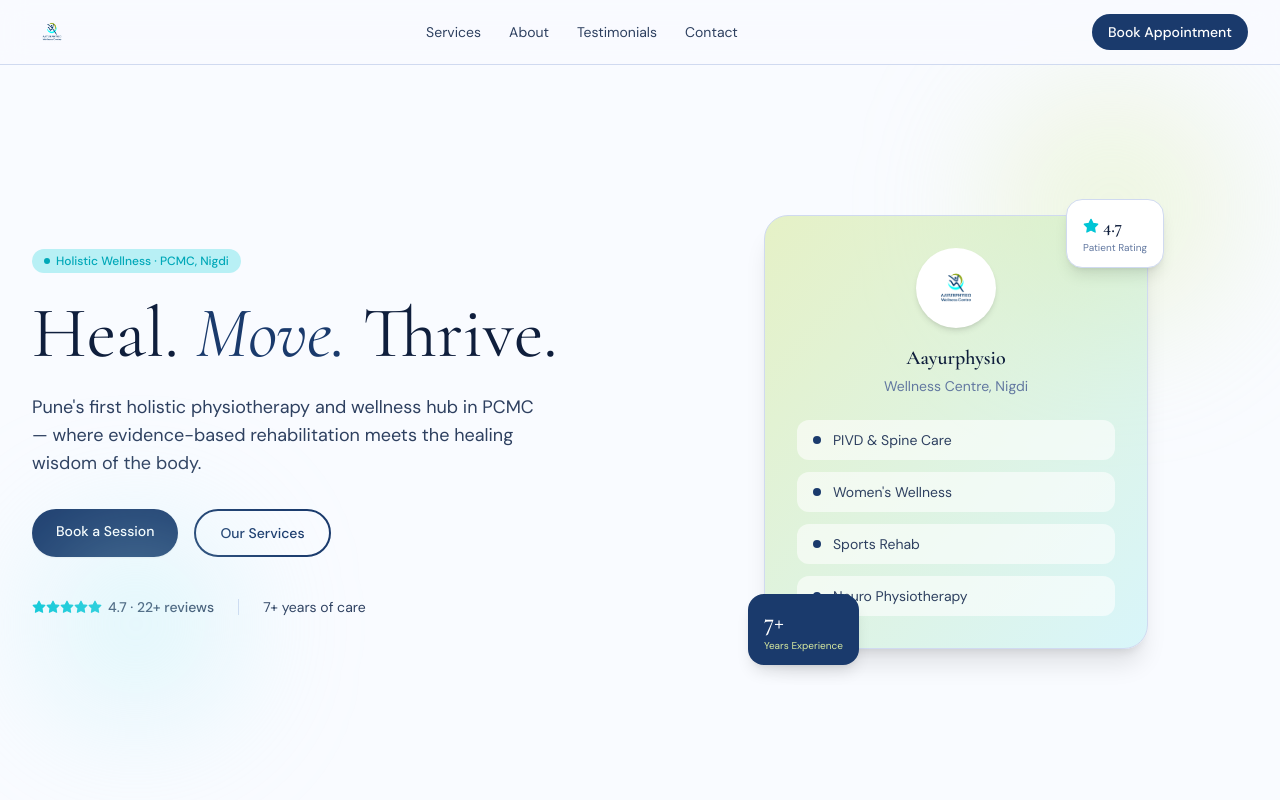
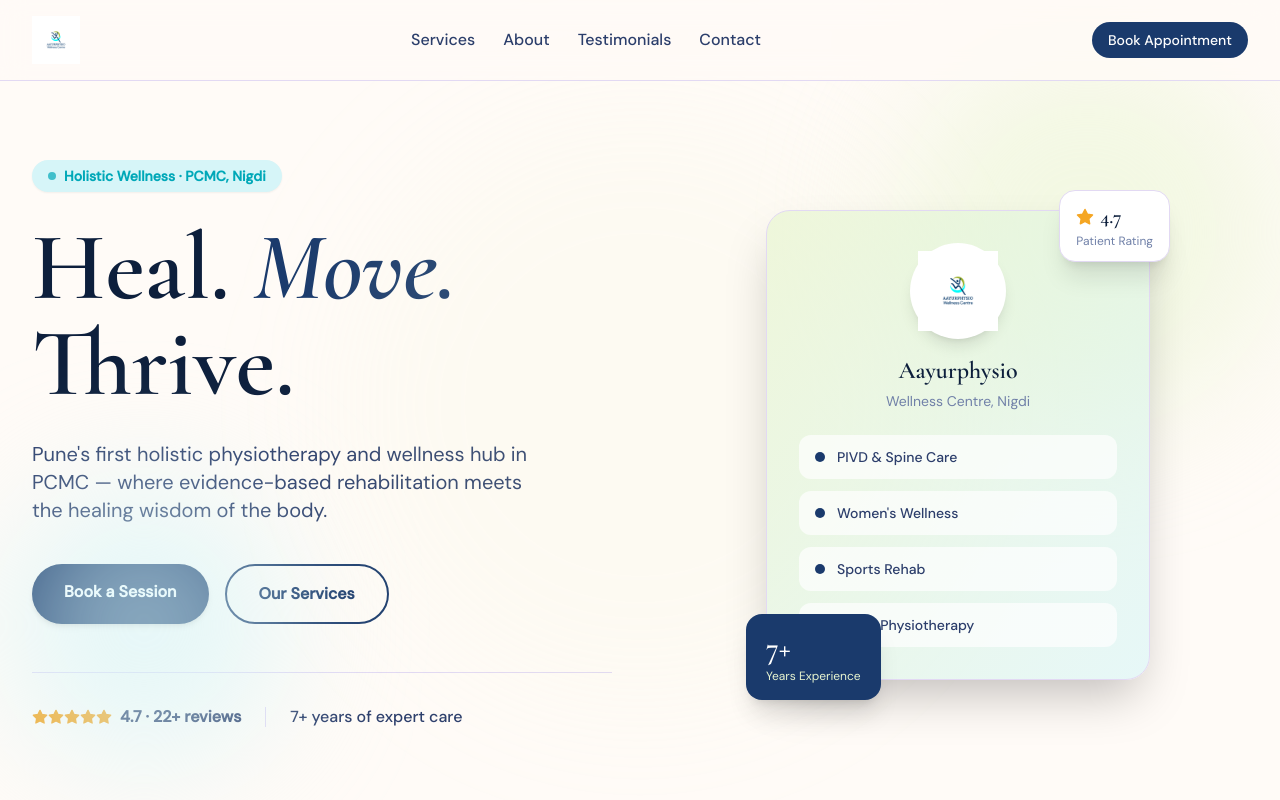
Before and after one commit to VarshaNewaskar/aayurphysio-website, a React (Vite) app: page / in a window 1280 px wide. Shown: the top 800 px of the page. Built offline with nearby package versions, Linux system fonts and the light colour scheme.

Commit message:
Update brand colors and real logo

```diff
--- a/src/components/About.jsx
+++ b/src/components/About.jsx
@@ -69,10 +69,10 @@
             <span className="inline-block px-3 py-1 rounded-full bg-terracotta-light text-terracotta text-xs font-body font-medium mb-5 uppercase tracking-wider">
               About Us
             </span>
-            <h2 className="font-display text-4xl sm:text-5xl text-text-main mb-6 leading-tight">
+            <h2 className="font-display text-5xl sm:text-6xl text-text-main font-semibold mb-6 leading-tight">
               Where Science Meets the Wisdom of Healing
             </h2>
-            <p className="font-body text-text-mid leading-relaxed mb-4">
+            <p className="font-body text-lg text-text-mid leading-relaxed mb-4">
               Aayurphysio Wellness Centre was founded with one mission — to bring truly holistic, evidence-based physiotherapy to PCMC. Located near BHEL Chowk, Nigdi, we are a team of passionate therapists who believe that recovery goes beyond the treatment table.
             </p>
             <p className="font-body text-text-mid leading-relaxed mb-8">
--- a/src/components/BookAppointment.jsx
+++ b/src/components/BookAppointment.jsx
@@ -40,7 +40,7 @@
           <span className="inline-block px-3 py-1 rounded-full bg-sage-light/50 text-sage-dark text-xs font-body font-medium mb-4 uppercase tracking-wider">
             Book Now
           </span>
-          <h2 className="font-display text-4xl sm:text-5xl text-text-main">Start Your Recovery Today</h2>
+          <h2 className="font-display text-5xl sm:text-6xl text-text-main font-semibold">Start Your Recovery Today</h2>
           <p className="mt-4 font-body text-text-muted max-w-md mx-auto text-base">
             Reach us on WhatsApp for a quick response, or fill the form and we'll call you back.
           </p>
--- a/src/components/Contact.jsx
+++ b/src/components/Contact.jsx
@@ -29,7 +29,7 @@
           <span className="inline-block px-3 py-1 rounded-full bg-sage-light/50 text-sage-dark text-xs font-body font-medium mb-4 uppercase tracking-wider">
             Find Us
           </span>
-          <h2 className="font-display text-4xl sm:text-5xl text-text-main">Visit the Clinic</h2>
+          <h2 className="font-display text-5xl sm:text-6xl text-text-main font-semibold">Visit the Clinic</h2>
           <p className="mt-4 font-body text-text-muted max-w-sm mx-auto text-base">
             We're conveniently located near BHEL Chowk, Nigdi, Pune.
           </p>
--- a/src/components/Hero.jsx
+++ b/src/components/Hero.jsx
@@ -4,13 +4,14 @@
 
 export default function Hero() {
   return (
-    <section id="hero" className="relative min-h-screen bg-warm-white flex items-center overflow-hidden pt-16">
-      {/* Decorative circles */}
-      <div className="absolute top-20 right-10 w-64 h-64 rounded-full bg-sage-light/30 blur-3xl pointer-events-none" />
-      <div className="absolute bottom-20 left-10 w-48 h-48 rounded-full bg-terracotta-light/40 blur-3xl pointer-events-none" />
+    <section id="hero" className="relative min-h-screen bg-warm-white flex items-center overflow-hidden pt-20">
+      {/* Decorative blobs */}
+      <div className="absolute top-10 right-0 w-96 h-96 rounded-full bg-sage-light/50 blur-3xl pointer-events-none" />
+      <div className="absolute bottom-10 left-0 w-72 h-72 rounded-full bg-terracotta-light/60 blur-3xl pointer-events-none" />
+      <div className="absolute top-1/2 left-1/2 -translate-x-1/2 -translate-y-1/2 w-[600px] h-[600px] rounded-full bg-sage-light/10 blur-3xl pointer-events-none" />
 
       <div className="max-w-7xl mx-auto px-4 sm:px-6 lg:px-8 w-full py-20">
-        <div className="grid grid-cols-1 lg:grid-cols-2 gap-12 items-center">
+        <div className="grid grid-cols-1 lg:grid-cols-2 gap-14 items-center">
           {/* Left — copy */}
           <motion.div
             initial={{ opacity: 0, y: 30 }}
@@ -18,44 +19,44 @@
             transition={{ duration: 0.7 }}
           >
             {/* Tag pill */}
-            <span className="inline-flex items-center gap-1.5 px-3 py-1 rounded-full bg-terracotta-light text-terracotta text-xs font-body font-medium mb-6">
-              <span className="w-1.5 h-1.5 rounded-full bg-terracotta inline-block" />
+            <span className="inline-flex items-center gap-2 px-4 py-1.5 rounded-full bg-terracotta-light text-terracotta text-sm font-body font-semibold mb-7 shadow-sm">
+              <span className="w-2 h-2 rounded-full bg-terracotta inline-block animate-pulse" />
               Holistic Wellness · PCMC, Nigdi
             </span>
 
-            <h1 className="font-display text-5xl sm:text-6xl lg:text-7xl text-text-main leading-tight mb-6">
+            <h1 className="font-display text-6xl sm:text-7xl lg:text-8xl text-text-main leading-[1.05] mb-7 font-semibold">
               Heal.{' '}
-              <em className="italic text-sage-dark not-italic" style={{ fontStyle: 'italic' }}>Move.</em>{' '}
+              <em className="text-sage-dark" style={{ fontStyle: 'italic' }}>Move.</em>{' '}
               Thrive.
             </h1>
 
-            <p className="font-body text-base sm:text-lg text-text-mid leading-relaxed mb-8 max-w-lg">
+            <p className="font-body text-lg sm:text-xl text-text-mid leading-relaxed mb-10 max-w-lg">
               {CLINIC.description}
             </p>
 
             <div className="flex flex-wrap gap-4">
               <a href="#book"
-                className="px-6 py-3 rounded-full bg-sage-dark text-white font-body font-medium text-sm hover:bg-sage transition-colors duration-200 shadow-sm">
+                className="px-8 py-4 rounded-full bg-sage-dark text-white font-body font-semibold text-base hover:bg-bark transition-colors duration-200 shadow-md hover:shadow-lg">
                 Book a Session
               </a>
               <a href="#services"
-                className="px-6 py-3 rounded-full border-2 border-sage-dark text-sage-dark font-body font-medium text-sm hover:bg-sage-light/30 transition-colors duration-200">
+                className="px-8 py-4 rounded-full border-2 border-sage-dark text-sage-dark font-body font-semibold text-base hover:bg-sage-light/50 transition-colors duration-200">
                 Our Services
               </a>
             </div>
 
             {/* Trust bar */}
-            <div className="flex flex-wrap items-center gap-6 mt-10">
-              <div className="flex items-center gap-1.5">
+            <div className="flex flex-wrap items-center gap-6 mt-12 pt-8 border-t border-border-warm">
+              <div className="flex items-center gap-2">
                 <div className="flex">
                   {[...Array(5)].map((_, i) => (
-                    <Star key={i} size={14} className="fill-gold text-gold" />
+                    <Star key={i} size={16} className="fill-gold text-gold" />
                   ))}
                 </div>
-                <span className="font-body text-sm text-text-mid font-medium">{CLINIC.rating} · {CLINIC.reviews}+ reviews</span>
+                <span className="font-body text-base text-text-mid font-semibold">{CLINIC.rating} · {CLINIC.reviews}+ reviews</span>
               </div>
-              <div className="w-px h-4 bg-border-warm hidden sm:block" />
-              <span className="font-body text-sm text-text-mid">{CLINIC.experience} years of care</span>
+              <div className="w-px h-5 bg-border-warm hidden sm:block" />
+              <span className="font-body text-base text-text-mid font-medium">{CLINIC.experience} years of expert care</span>
             </div>
           </motion.div>
 
@@ -68,38 +69,38 @@
           >
             <div className="relative w-full max-w-sm">
               {/* Main card */}
-              <div className="bg-gradient-to-br from-sage-light/60 to-terracotta-light/50 rounded-3xl p-8 border border-border-warm shadow-xl">
+              <div className="bg-gradient-to-br from-sage-light/70 to-terracotta-light/60 rounded-3xl p-8 border border-border-warm shadow-2xl">
                 <div className="text-center mb-6">
-                  <div className="inline-flex items-center justify-center w-20 h-20 rounded-full bg-white shadow-md mb-4 p-2">
+                  <div className="inline-flex items-center justify-center w-24 h-24 rounded-full bg-white shadow-lg mb-4 p-2">
                     <img src="/logo.png" alt="Aayurphysio" className="w-full h-full object-contain" />
                   </div>
-                  <h3 className="font-display text-xl text-text-main font-semibold">Aayurphysio</h3>
+                  <h3 className="font-display text-2xl text-text-main font-semibold">Aayurphysio</h3>
                   <p className="font-body text-sm text-text-muted mt-1">Wellness Centre, Nigdi</p>
                 </div>
 
                 <div className="space-y-3">
                   {['PIVD & Spine Care', "Women's Wellness", 'Sports Rehab', 'Neuro Physiotherapy'].map(s => (
-                    <div key={s} className="flex items-center gap-3 bg-white/60 rounded-xl px-4 py-2.5">
-                      <span className="w-2 h-2 rounded-full bg-sage-dark flex-shrink-0" />
-                      <span className="font-body text-sm text-text-mid">{s}</span>
+                    <div key={s} className="flex items-center gap-3 bg-white/70 rounded-xl px-4 py-3">
+                      <span className="w-2.5 h-2.5 rounded-full bg-sage-dark flex-shrink-0" />
+                      <span className="font-body text-sm font-medium text-text-mid">{s}</span>
                     </div>
                   ))}
                 </div>
               </div>
 
               {/* Floating badge — rating */}
-              <div className="absolute -top-4 -right-4 bg-white rounded-2xl shadow-lg px-4 py-3 border border-border-warm">
-                <div className="flex items-center gap-1">
-                  <Star size={16} className="fill-gold text-gold" />
-                  <span className="font-display font-semibold text-lg text-text-main">{CLINIC.rating}</span>
+              <div className="absolute -top-5 -right-5 bg-white rounded-2xl shadow-xl px-4 py-3 border border-border-warm">
+                <div className="flex items-center gap-1.5">
+                  <Star size={18} className="fill-gold text-gold" />
+                  <span className="font-display font-semibold text-xl text-text-main">{CLINIC.rating}</span>
                 </div>
-                <p className="font-body text-[10px] text-text-muted">Patient Rating</p>
+                <p className="font-body text-xs text-text-muted mt-0.5">Patient Rating</p>
               </div>
 
               {/* Floating badge — experience */}
-              <div className="absolute -bottom-4 -left-4 bg-sage-dark rounded-2xl shadow-lg px-4 py-3">
-                <span className="font-display font-semibold text-2xl text-white">{CLINIC.experience}</span>
-                <p className="font-body text-[10px] text-sage-light">Years Experience</p>
+              <div className="absolute -bottom-5 -left-5 bg-sage-dark rounded-2xl shadow-xl px-5 py-4">
+                <span className="font-display font-semibold text-3xl text-white">{CLINIC.experience}</span>
+                <p className="font-body text-xs text-sage-light mt-0.5">Years Experience</p>
               </div>
             </div>
           </motion.div>
--- a/src/components/Navbar.jsx
+++ b/src/components/Navbar.jsx
@@ -26,17 +26,17 @@
       {({ open }) => (
         <>
           <div className="max-w-7xl mx-auto px-4 sm:px-6 lg:px-8">
-            <div className="flex items-center justify-between h-16">
+            <div className="flex items-center justify-between h-20">
               {/* Logo */}
               <a href="#hero" className="flex items-center gap-2">
-                <img src="/logo.png" alt="Aayurphysio Wellness Centre" className="h-10 w-auto object-contain" />
+                <img src="/logo.png" alt="Aayurphysio Wellness Centre" className="h-12 w-auto object-contain" />
               </a>
 
               {/* Desktop nav links */}
               <div className="hidden md:flex items-center gap-7">
                 {navLinks.map(link => (
                   <a key={link.label} href={link.href}
-                    className="font-body text-sm text-text-mid hover:text-sage-dark transition-colors duration-200">
+                    className="font-body text-base font-medium text-text-mid hover:text-sage-dark transition-colors duration-200">
                     {link.label}
                   </a>
                 ))}
--- a/src/components/Testimonials.jsx
+++ b/src/components/Testimonials.jsx
@@ -16,7 +16,7 @@
           <span className="inline-block px-3 py-1 rounded-full bg-terracotta-light text-terracotta text-xs font-body font-medium mb-4 uppercase tracking-wider">
             Patient Stories
           </span>
-          <h2 className="font-display text-4xl sm:text-5xl text-text-main">What Our Patients Say</h2>
+          <h2 className="font-display text-5xl sm:text-6xl text-text-main font-semibold">What Our Patients Say</h2>
         </motion.div>
 
         <div className="grid grid-cols-1 md:grid-cols-3 gap-6">
--- a/tailwind.config.js
+++ b/tailwind.config.js
@@ -7,20 +7,20 @@
   theme: {
     extend: {
       colors: {
-        cream: '#F4F7FB',
-        'warm-white': '#F9FBFF',
+        cream: '#FDF6EE',
+        'warm-white': '#FFFBF7',
         sage: '#7A9B28',
         'sage-dark': '#1A3A6C',
-        'sage-light': '#D8EAA0',
+        'sage-light': '#E8F5D0',
         terracotta: '#00A8B8',
-        'terracotta-light': '#B8F0F5',
+        'terracotta-light': '#D6F5F8',
         bark: '#2E4E8C',
         'bark-light': '#8098C4',
-        gold: '#00C5D5',
-        'text-main': '#0F1E3C',
-        'text-mid': '#2E4060',
-        'text-muted': '#6278A0',
-        'border-warm': '#D0DAF0',
+        gold: '#F5A623',
+        'text-main': '#0D1F3C',
+        'text-mid': '#2C3E6B',
+        'text-muted': '#7080A8',
+        'border-warm': '#E2D9F3',
       },
       fontFamily: {
         display: ['Cormorant Garamond', 'serif'],
```
Also changed, not shown: src/components/Services.jsx (+4 -4 lines), public/logo.png.
